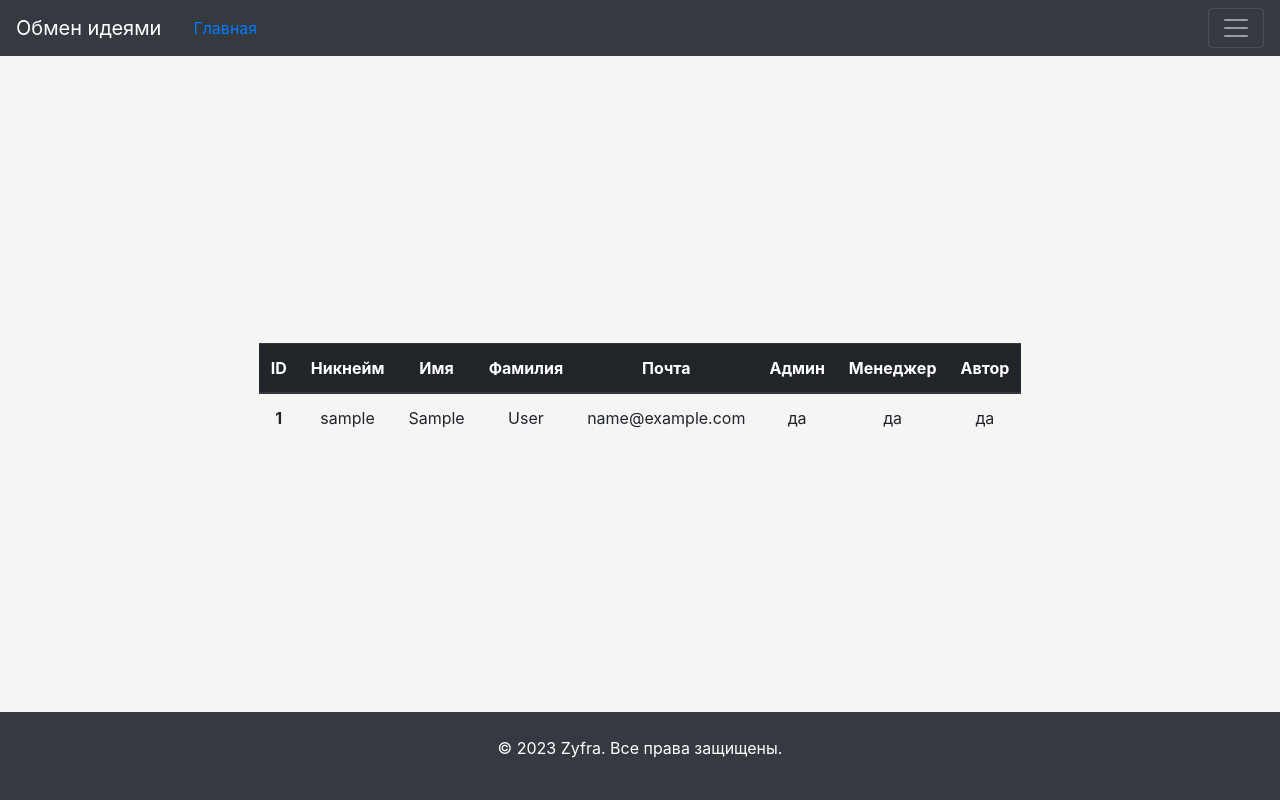
After one commit to internship-zyfra/django-idea-management, a Django app: page /accounts/users/ in a window 1280 px wide. The commit adds this page. Run offline with Django 4.2, Linux system fonts and the light colour scheme; a user stored in the database is signed in; tables that the repository leaves empty hold one stand-in row (values such as "Sample post"); parts of the project's set-up code (start-up, migrations or seed data) failed here and were passed over; some libraries are stand-ins or nearby versions.

Commit message:
user list page

```diff
--- a/idea_management/accounts/urls.py
+++ b/idea_management/accounts/urls.py
@@ -1,11 +1,11 @@
 from django.urls import path
-from accounts.views import SignInView, LogoutView, MainPageView
-
+from accounts.views import SignInView, LogoutView, MainPageView, UserListView
 
 app_name = 'accounts'
 
 urlpatterns = [
     path('login/', SignInView.as_view(), name='sign_in'),
     path('logout/', LogoutView.as_view(), name='logout'),
-    path("", MainPageView.as_view(), name='main')
+    path("", MainPageView.as_view(), name='main'),
+    path("users/", UserListView.as_view(), name='users')
 ]
--- a/idea_management/accounts/views.py
+++ b/idea_management/accounts/views.py
@@ -1,10 +1,13 @@
-from django.views.generic import FormView
-from django.contrib.auth import authenticate, login, logout
+from django.http import Http404
+from django.views.generic import FormView, ListView
+from django.contrib.auth import authenticate, login, logout, get_user_model
 from django.views import View
 from django.shortcuts import redirect
-from django.contrib.auth.mixins import LoginRequiredMixin
+from django.contrib.auth.mixins import LoginRequiredMixin, UserPassesTestMixin
 from django.views.generic import TemplateView
 from accounts.forms import SignInForm
+
+USER_MODEL = get_user_model()
 
 
 class SignInView(FormView):
@@ -34,3 +37,17 @@ class LogoutView(View):
 
 class MainPageView(LoginRequiredMixin, TemplateView):
     template_name = 'accounts/main.html'
+
+
+class UserListView(UserPassesTestMixin, ListView):
+    model = USER_MODEL
+
+    queryset = USER_MODEL.objects.filter(is_active=True).values(
+        'id', 'username', 'first_name', 'last_name', 'email', 'is_administrator', 'is_manager', 'is_author').order_by(
+        'pk')
+
+    def test_func(self):
+        return self.request.user.is_authenticated and self.request.user.is_administrator
+
+    def handle_no_permission(self):
+        raise Http404
--- a/idea_management/templates/accounts/main.html
+++ b/idea_management/templates/accounts/main.html
@@ -36,7 +36,7 @@
     <ul class="list-group list-group-flush">
       {% if user.is_administrator %}
         <li class="list-group-item">
-          <a class="nav-link" href="#">Пользователи</a>
+          <a class="nav-link" href="{% url 'accounts:users' %}">Пользователи</a>
         </li>
         <li class="list-group-item">
           <a class="nav-link" href="#">Цепочки</a>
--- /dev/null
+++ b/idea_management/templates/accounts/user_list.html
@@ -0,0 +1,39 @@
+{% extends 'base.html' %}
+
+
+{% block page_title %}
+  Пользователи
+{% endblock %}
+
+{% block body %}
+  <main class="my-auto p-5" id="content">
+    <table class="table">
+      <thead class="thead-dark">
+      <tr>
+        <th scope="col">ID</th>
+        <th scope="col">Никнейм</th>
+        <th scope="col">Имя</th>
+        <th scope="col">Фамилия</th>
+        <th scope="col">Почта</th>
+        <th scope="col">Админ</th>
+        <th scope="col">Менеджер</th>
+        <th scope="col">Автор</th>
+      </tr>
+      </thead>
+      <tbody>
+      {% for user in user_list %}
+        <tr>
+          <th scope="row">{{ user.id }}</th>
+          <td>{{ user.username }}</td>
+          <td>{{ user.first_name }}</td>
+          <td>{{ user.last_name }}</td>
+          <td>{{ user.email }}</td>
+          <td>{{ user.is_administrator|yesno:"да,нет" }}</td>
+          <td>{{ user.is_manager|yesno:"да,нет" }}</td>
+          <td>{{ user.is_author|yesno:"да,нет" }}</td>
+        </tr>
+      {% endfor %}
+      </tbody>
+    </table>
+  </main>
+{% endblock %}
```
